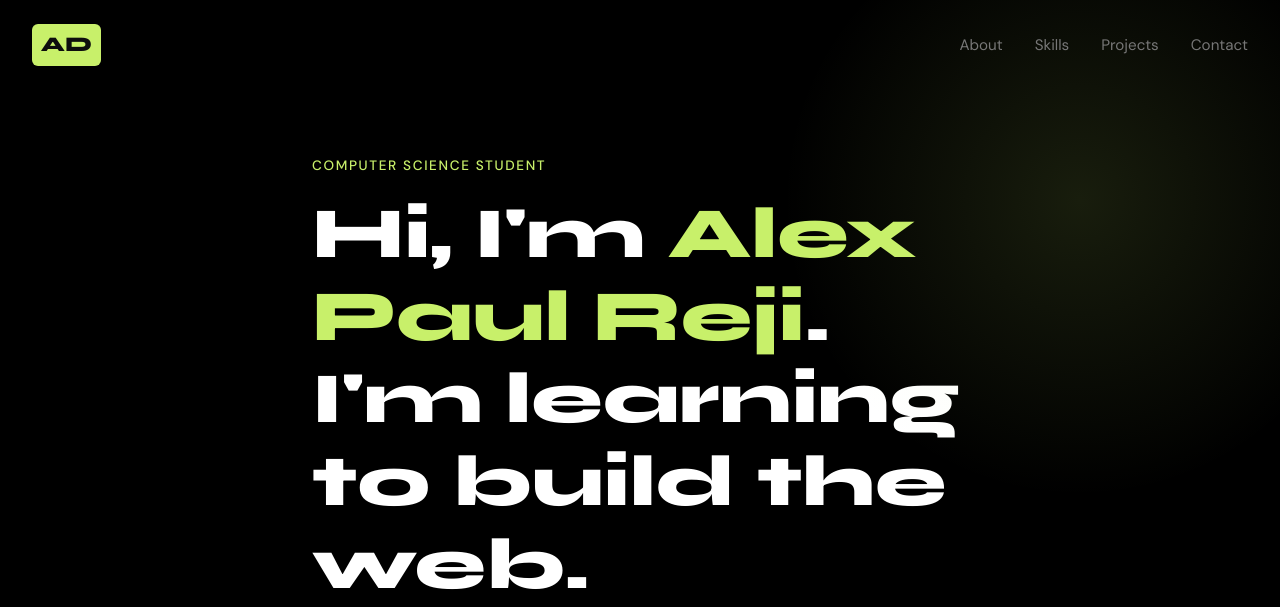
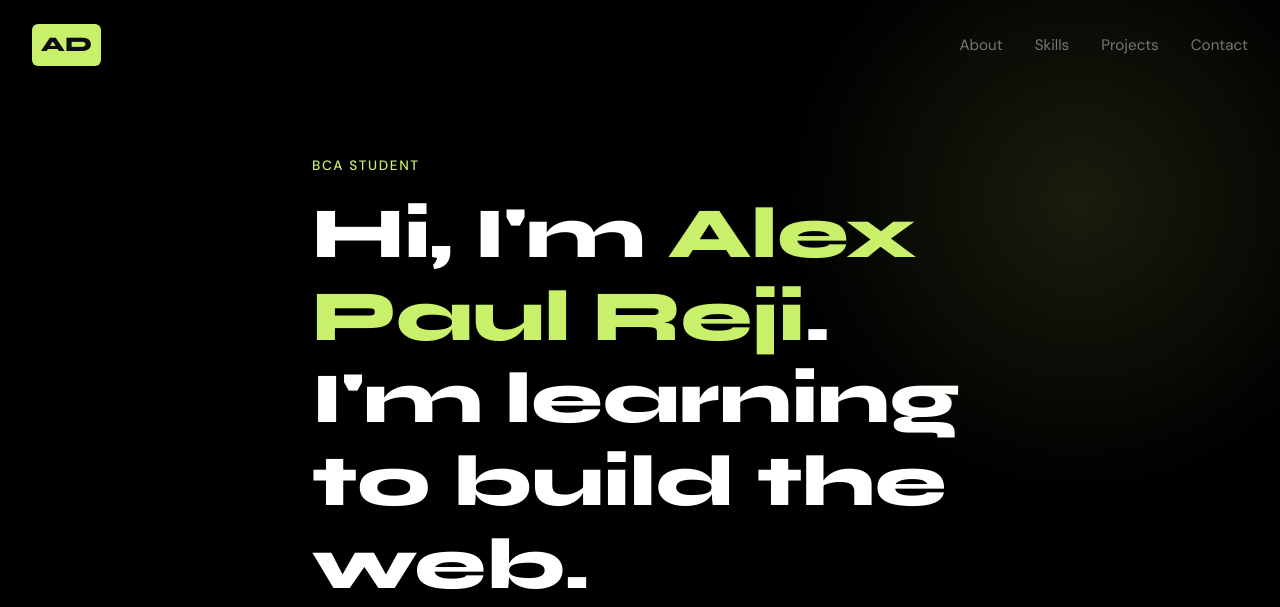
Before and after one commit to alexpaulreji19-lang/portfolio, a Flask app: page / in a window 1280 px wide. Shown: the top 607 px of the page. Run offline with Flask 3, Linux system fonts and the light colour scheme.

Commit message:
What I changed

```diff
--- a/templates/index.html
+++ b/templates/index.html
@@ -23,7 +23,7 @@
     </nav>
 
     <div class="hero-content">
-      <p class="hero-tag">Computer Science Student</p>
+      <p class="hero-tag">BCA Student</p>
       <h1>Hi, I'm <span class="accent">Alex Paul Reji</span>.<br>I'm learning to build the web.</h1>
       <p class="hero-sub">A passionate CS student exploring web development — from building clean UIs to wiring up backends and databases.</p>
       <a href="#contact" class="btn">Get in touch ↓</a>
```
